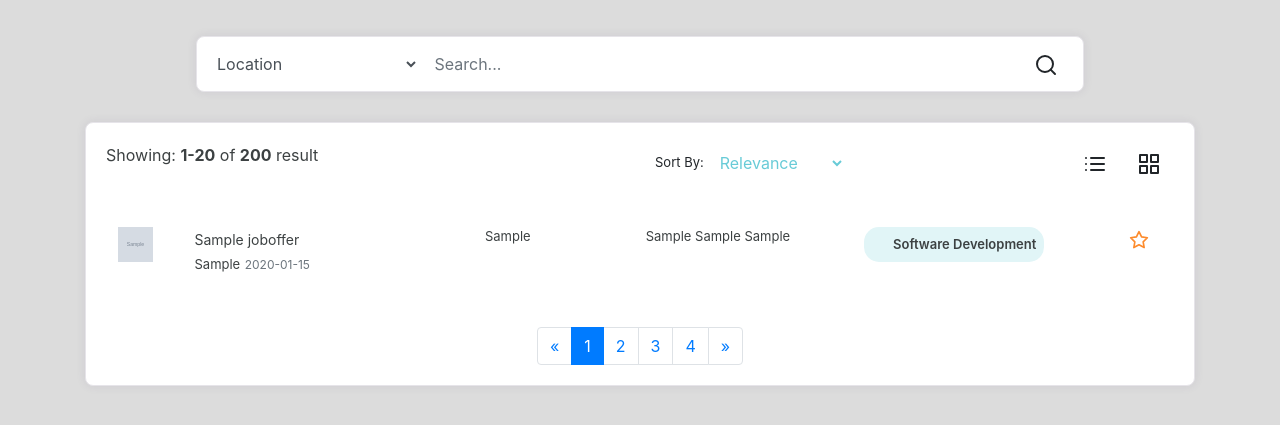
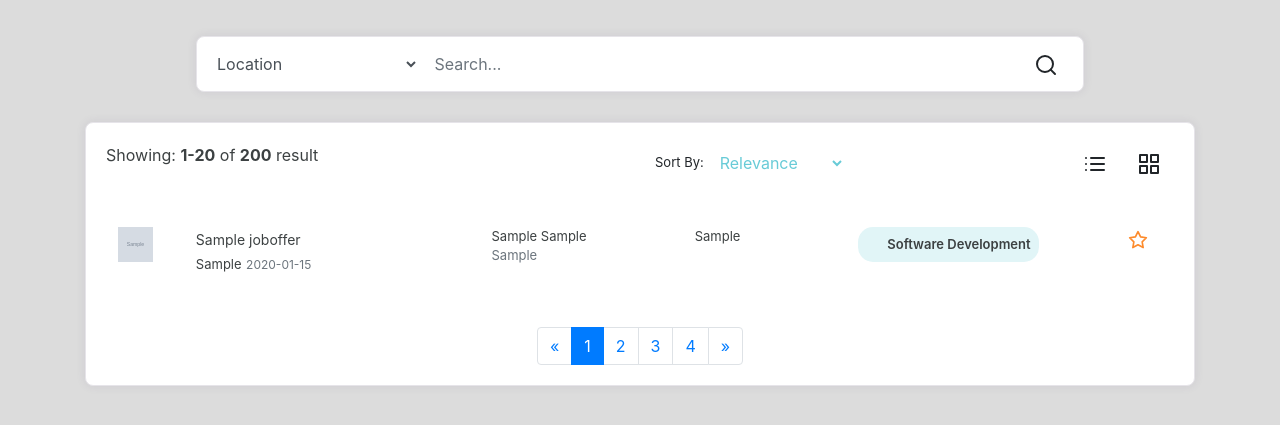
Before and after one commit to rkanapka/darbas24, a Django app: page / in a window 1280 px wide. Shown: the top 425 px of the page. Run offline with Django 5.2, Linux system fonts and the light colour scheme; tables that the repository leaves empty hold one stand-in row (values such as "Sample post"); grey boxes marked "Sample" are stand-in pictures; some libraries are stand-ins or nearby versions.

Commit message:
style: adjust offers columns

```diff
--- a/static/css/main-style.css
+++ b/static/css/main-style.css
@@ -55,7 +55,7 @@ body{
     color: #3c4142;
 }
 .widget-26 .widget-26-job-salary {
-    min-width: 70px;
+    min-width: 130px;
     font-weight: 400;
     color: #3c4142;
     font-size: 0.8125rem;
--- a/templates/home.html
+++ b/templates/home.html
@@ -112,13 +112,16 @@
                                                 </div>
                                              </td>
                                              <td>
-                                                <div class="widget-26-job-info">
-                                                   <!-- <p class="type m-0">Full-Time</p> -->
-                                                   <p class="text-muted m-0"><span class="location">{{ job_offer.location }}</span></p>
+
+                                                <div class="widget-26-job-salary">
+                                                    <p class="type m-0">{{ job_offer.salary }} {{ job_offer.salary_period }}</p>
+                                                    <p class="text-muted m-0"><span class="location">{{ job_offer.salary_calculation }}</span></p>
                                                 </div>
                                              </td>
                                              <td>
-                                                <div class="widget-26-job-salary">{{ job_offer.salary }} {{ job_offer.salary_period }} {{ job_offer.salary_calculation }}</div>
+                                                <div class="widget-26-job-info">
+                                                    <p class="text-muted m-0"><span class="location">{{ job_offer.location }}</span></p>
+                                                 </div>
                                              </td>
                                              <td>
                                                 <div class="widget-26-job-category bg-soft-base">
```
